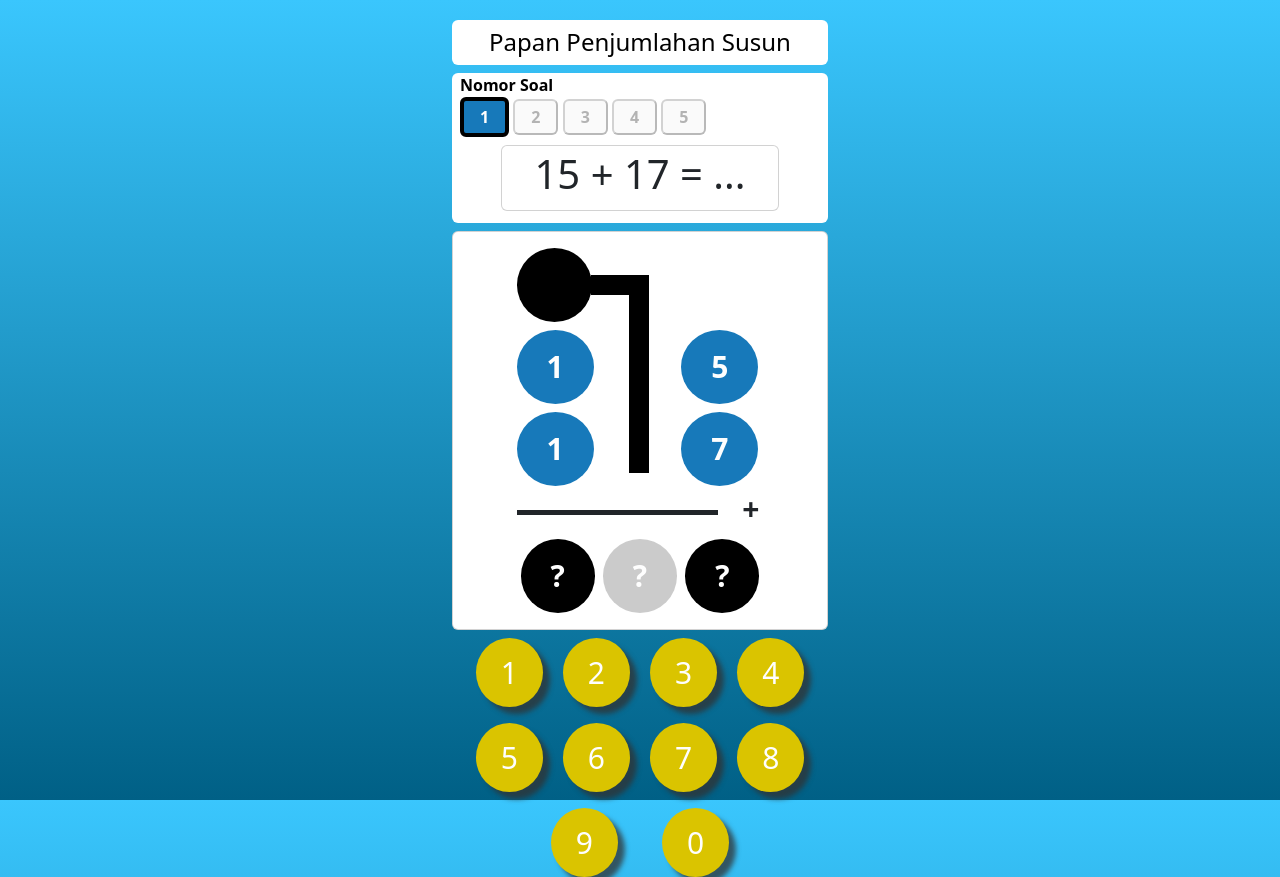
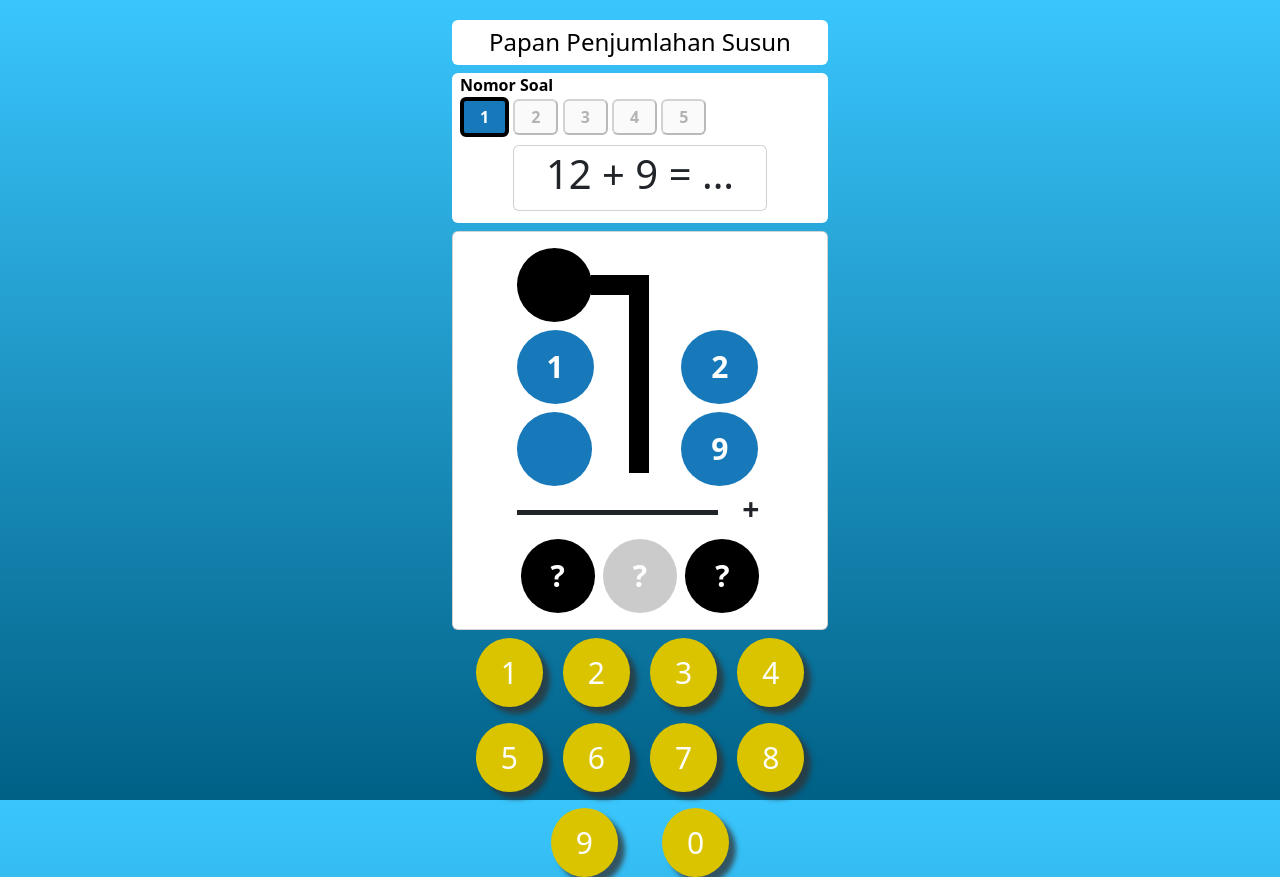
Before and after one commit to fahrurozi/penjumlahan-susun, a Django app: template myapp/templates/home.html in a window 1280 px wide. Run offline with Django 4.2, Linux system fonts and the light colour scheme; the template is opened without the code that fills it, so the values that code supplies are empty; some libraries are stand-ins or nearby versions.

Commit message:
fix bug question with one digit variable

```diff
--- a/myapp/static/css/style.css
+++ b/myapp/static/css/style.css
@@ -125,7 +125,7 @@
 }
 
 .blink-me {
-  animation: blinker 1s linear infinite;
+  animation: blinker 1s linear infinite !important;
 }
 
 @keyframes blinker {
--- a/myapp/static/js/custom.js
+++ b/myapp/static/js/custom.js
@@ -1,30 +1,30 @@
 let text = {
   data: [
+    {
+      var1: 12,
+      var2: 9,
+    },
+    {
+      var1: 29,
+      var2: 3,
+    },
     {
       var1: 15,
       var2: 17,
     },
     {
-      var1: 25,
+      var1: 17,
       var2: 18,
     },
     {
-      var1: 29,
-      var2: 23,
-    },
-    {
-      var1: 27,
-      var2: 24,
-    },
-    {
-      var1: 19,
-      var2: 12,
+      var1: 25,
+      var2: 26,
     },
   ],
 };
 
-var audioCorrect = new Audio('/static/sound/correct.mp4');
-var audioIncorrect = new Audio('/static/sound/incorrect.mp4');
+var audioCorrect = new Audio("/static/sound/correct.mp4");
+var audioIncorrect = new Audio("/static/sound/incorrect.mp4");
 
 let data = text.data;
 currentNumber = 1;
@@ -68,18 +68,27 @@ function initQUestion() {
   document.getElementById("soal-var2").innerHTML = data_var2;
 
   data_var1_split = data_var1.toString().split("").map(Number);
-  data_var2_split = data_var2.toString().split("").map(Number);
+  if (data_var2.toString().length == 1) {
+    data_var2_split = [0, data_var2];
+  } else {
+    data_var2_split = data_var2.toString().split("").map(Number);
+  }
 
   $("#var1-1").html(data_var1_split[0]);
   $("#var1-2").html(data_var1_split[1]);
 
-  $("#var2-1").html(data_var2_split[0]);
+  if (data_var2_split[0] == 0) {
+    $("#var2-1").html("&nbsp&nbsp");
+  } else {
+    $("#var2-1").html(data_var2_split[0]);
+  }
   $("#var2-2").html(data_var2_split[1]);
 
   $("#mid-answer").css({
     position: "",
     top: "",
-  })
+    animation: "",
+  });
   $("#mid-answer-hidden").addClass("d-none");
   $("#mid-answer").addClass("blink-me");
 
@@ -101,30 +110,30 @@ function answer(number_answer) {
     console.log("val_mid_right", val_mid_right);
     val_mid_right_split = val_mid_right.toString().split("").map(Number);
     if (number_answer != val_mid_right_split[0]) {
-      incorrectSound()
-      $('#btn-answer-' + number_answer).addClass('bg-red')
+      incorrectSound();
+      $("#btn-answer-" + number_answer).addClass("bg-red");
     } else {
       correctSound();
       $("#mid-answer").html(number_answer);
       $("#mid-answer").addClass("badge-correct");
       $("#mid-answer").removeClass("bg-black");
       $("#mid-answer").removeClass("blink-me");
-      removeRedBgButton()
+      removeRedBgButton();
       statusAnswer++;
       $("#right-answer").addClass("blink-me");
     }
   } else if (statusAnswer == 1) {
     if (number_answer != val_mid_right_split[1]) {
-      incorrectSound()
+      incorrectSound();
       console.log("wrong");
-      $('#btn-answer-' + number_answer).addClass('bg-red')
+      $("#btn-answer-" + number_answer).addClass("bg-red");
     } else {
-      correctSound()
+      correctSound();
       $("#right-answer").removeClass("blink-me");
       $("#right-answer").html(number_answer);
       $("#right-answer").addClass("badge-correct");
       $("#right-answer").removeClass("bg-black");
-      removeRedBgButton()
+      removeRedBgButton();
 
       disableAnswerButton();
       setTimeout(function () {
@@ -157,16 +166,16 @@ function answer(number_answer) {
     sisa = val_mid_right_split[0];
     val_result_left = data_var1_split[0] + data_var2_split[0] + sisa;
     if (number_answer != val_result_left) {
-      incorrectSound()
+      incorrectSound();
       console.log("wrong");
-      $('#btn-answer-' + number_answer).addClass('bg-red')
+      $("#btn-answer-" + number_answer).addClass("bg-red");
     } else {
-      correctSound()
+      correctSound();
       $("#left-answer").removeClass("blink-me");
       $("#left-answer").html(number_answer);
       $("#left-answer").addClass("badge-correct");
       $("#left-answer").removeClass("bg-black");
-      removeRedBgButton()
+      removeRedBgButton();
       statusAnswer++;
       showAlert();
     }
@@ -217,16 +226,16 @@ function enableAnswerButton() {
 
 function removeRedBgButton() {
   for (let i = 0; i <= 9; i++) {
-    $('#btn-answer-' + i).removeClass('bg-red')
+    $("#btn-answer-" + i).removeClass("bg-red");
   }
 }
 
-function correctSound(){
+function correctSound() {
   audioCorrect.playbackRate = 1.5;
   audioCorrect.play();
 }
 
-function incorrectSound(){
+function incorrectSound() {
   audioIncorrect.playbackRate = 1.5;
   audioIncorrect.play();
 }
--- a/myapp/templates/base.html
+++ b/myapp/templates/base.html
@@ -13,7 +13,7 @@
 
 </head>
 
-<body style="background-image: linear-gradient(rgb(58, 198, 253), rgb(0, 96, 134)); height: 100vh">
+<body style="background-image: linear-gradient(rgb(58, 198, 253), rgb(0, 96, 134)); height: 100%">
     {% block content %}
 
 
--- a/myapp/templates/home.html
+++ b/myapp/templates/home.html
@@ -48,26 +48,26 @@
                         <div class="container mb-2">
                             <div class="row">
                                 <div class="col-4">
-                                    <span class="badge" id="var1-1">1</span>
+                                    <span class="badge" id="var1-1">&nbsp&nbsp</span>
                                 </div>
                                 <div class="col-4">
 
                                 </div>
                                 <div class="col-4">
-                                    <span class="badge"  id="var1-2">1</span>
+                                    <span class="badge"  id="var1-2">&nbsp&nbsp</span>
                                 </div>
                             </div>
                         </div>
                         <div class="container">
                             <div class="row">
                                 <div class="col-4">
-                                    <span class="badge"  id="var2-1">1</span>
+                                    <span class="badge"  id="var2-1">&nbsp&nbsp</span>
                                 </div>
                                 <div class="col-4">
 
                                 </div>
                                 <div class="col-4">
-                                    <span class="badge"  id="var2-2">1</span>
+                                    <span class="badge"  id="var2-2">&nbsp&nbsp</span>
                                 </div>
                             </div>
                         </div>
```
